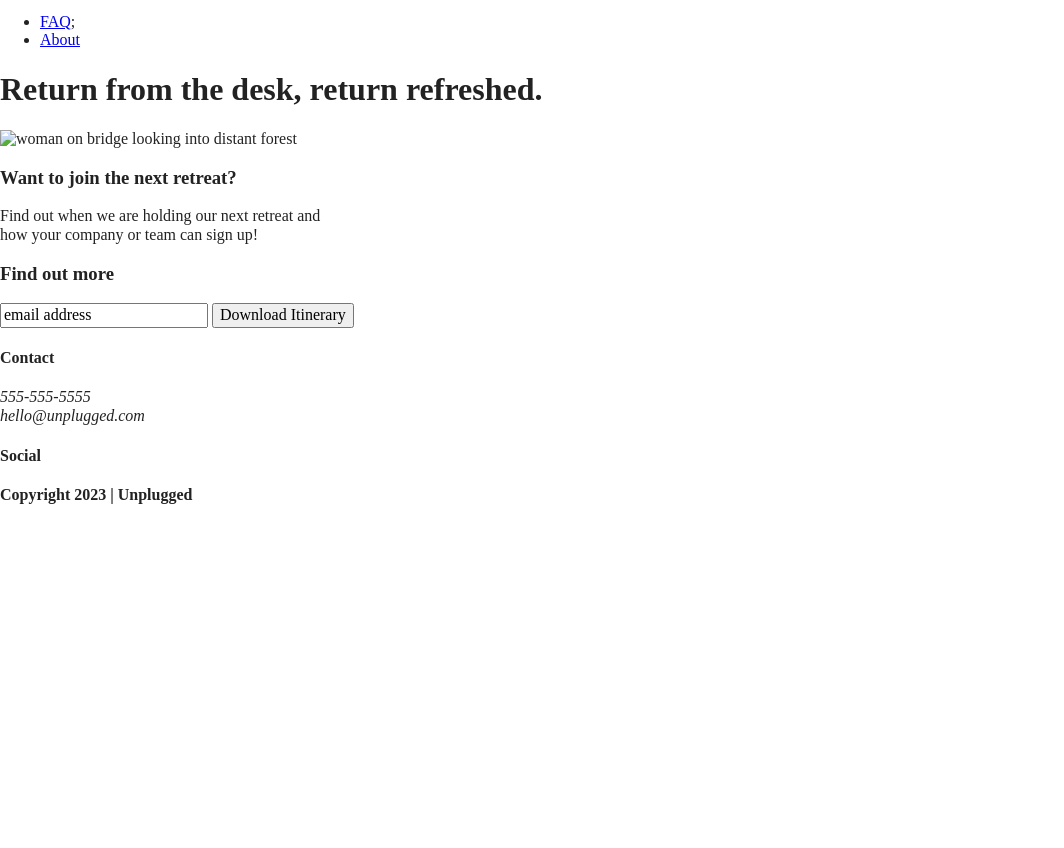
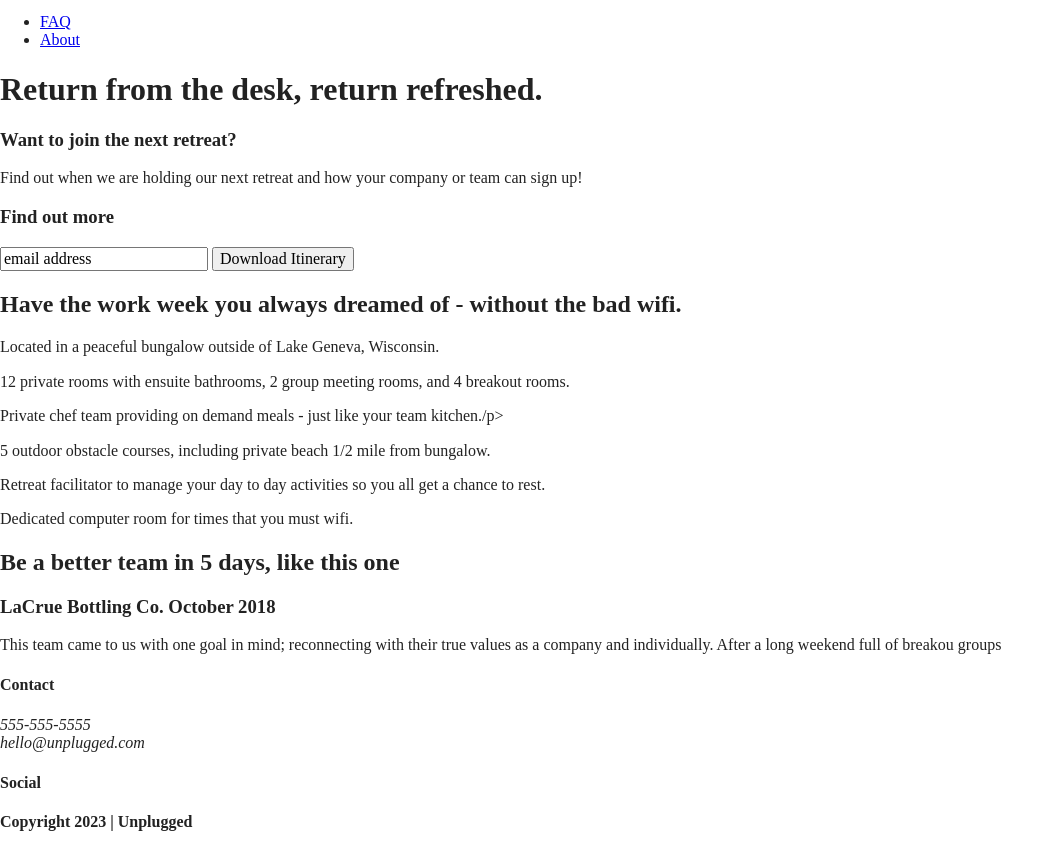
Before and after one commit to mjosephson5/unplugged, a website built with Parcel: page index.html in a window 1280 px wide. Shown: the part 23-871 px from the top of the page, without its empty margins (0-1064 px from the left). Before the commit the page ends 800 px from the top, so only its background shows below. Built offline with nearby package versions, Linux system fonts and the light colour scheme; files whose address does not match are found by name.

Commit message:
Homepage content

```diff
--- a/index.html
+++ b/index.html
@@ -23,14 +23,16 @@
 </head>
 
 <body>
+
 <header>
-  <div>
-     <a href="#"><img src="img/unpluggedlogo copy.png" alt="unplugged logo"></a>
-     <div></div>
+  <div class="content-wrapper">
+     <a href="#">
+      <img src=" " alt="unplugged logo"></a>
+     <div class="header-divider"></div>
      <nav>
         <ul>
-            <li><a href="faq/index.html" target="_blank" rel="noopener">FAQ</a>;</li>
-            <li><a href="about/index.html" target="_blank" rel="noopener">About</a></li>
+            <li><a href="faq/index.html">FAQ</a></li>
+            <li><a href="about/index.html">About</a></li>
         </ul>
      </nav>
   </div>
@@ -38,24 +40,84 @@
 
 <main>
   <section class="hero-area">
-    <h1>Return from the desk, return refreshed.</h1>
-    <img src="img/unplugged-retreat.jpg " alt="woman on bridge looking into distant forest"></a>
+    <div class="content-wrapper">
+     <h1>Return from the desk, return refreshed.</h1>
+    </div>
   </section>
-  <aside class="newsletter">
+
+  <aside>
+    <div class="content-wrapper">
+    <div class="form-description">
     <h3>Want to join the next retreat?</h3>
-         <p>Find out when we are holding our next retreat and<br>how your company or team can sign up!</p>
-    <h3>Find out more</h3>
-       <div class="signup-form">
-        <!--email area-->
-        <!--download button-->
+         <p>Find out when we are holding our next retreat and how your company or team can sign up!</p>
+    </div>
+    <div class="form">
+      <h3>Find out more</h3>
 
         <input type="text" name="name" value="email address">
         <input type="button" value="Download Itinerary">
 
+    </div>
+  </aside>
+
+  <section class="features">
+     <div class="content-wrapper">
+         <h2>Have the work week you always dreamed of - without the bad wifi.</h2>
+     <div class="features-items"></div>
+
+        <article>
+        <p class="tepee-icon">
+        </p>
+        <p class="features-item-description">Located in a peaceful bungalow outside of Lake Geneva, Wisconsin.</p>
+        </article>
+
+        <article>
+        <p class="bed-icon">
+        </p>
+        <p class="features-item-description">12 private rooms with ensuite bathrooms, 2 group meeting rooms, and 4 breakout rooms.</p>
+        </article>
+
+        <article>
+          <p class="utensils-icon">
+          </p>
+          <p class="features-item-description">Private chef team providing on demand meals - just like your team kitchen./p>
+          </article>
+
+          <article>
+            <p class="footprints-icon">
+            </p>
+            <p class="features-item-description">5 outdoor obstacle courses, including private beach 1/2 mile from bungalow.</p>
+          </article>
+
+            <article>
+              <p class="happyface-icon">
+              </p>
+              <p class="features-item-description">Retreat facilitator to manage your day to day activities so you all get a chance to rest.</p>
+            </article>
+
+              <article>
+                <p class="wifi-icon">
+                </p>
+                <p class="features-item-description">Dedicated computer room for times that you must wifi.</p>
+              </article>
+          </div>
        </div>
+  </section>
 
-  </aside>
-</main> <!--main wrapper-->
+ <section class="reviews">
+  <div class="content-wrapper">
+    <h2>Be a better team in 5 days, like this one</h2>
+
+        <article>
+          <div>
+           <h3>LaCrue Bottling Co. October 2018</h3>
+             <p>This team came to us with one goal in mind; reconnecting with their true values as a company and individually. After a long weekend full of breakou groups </p>
+          </div>
+        </article>
+    </div>
+ </section>
+
+</main>
 
 <footer>
   <div class="content-wrapper">
@@ -63,14 +125,19 @@
         <div class="conact">
           <h4>Contact</h4>
             <address>
-              555-555-5555<br>hello@unplugged.com
-               </address>
+              <p>
+                555-555-5555<br>
+                hello@unplugged.com
+              </p>
+            </address>
               <div class="social">
                   <h4>Social</h4>
-            <p><a href="https://www.facebook.com/molly.josephson" target="_blank" rel="noopener"></a>
-               <a href="https://twitter.com/mojosephson" target="_blank" rel="noopener"></a>
-               <a href="https://www.instagram.com/queerantino_/" target="_blank" rel="noopener"></a>
-            </p>
+              <div class="social-icons">
+               <p><a href="https://www.facebook.com/molly.josephson" target="_blank"></a>
+               <a href="https://twitter.com/mojosephson" target="_blank"></a>
+               <a href="https://www.instagram.com/queerantino_/" target="_blank"></a>
+              </p>
+             </div>
             <!-- other social links here -->
             </div>
         </div>
```
